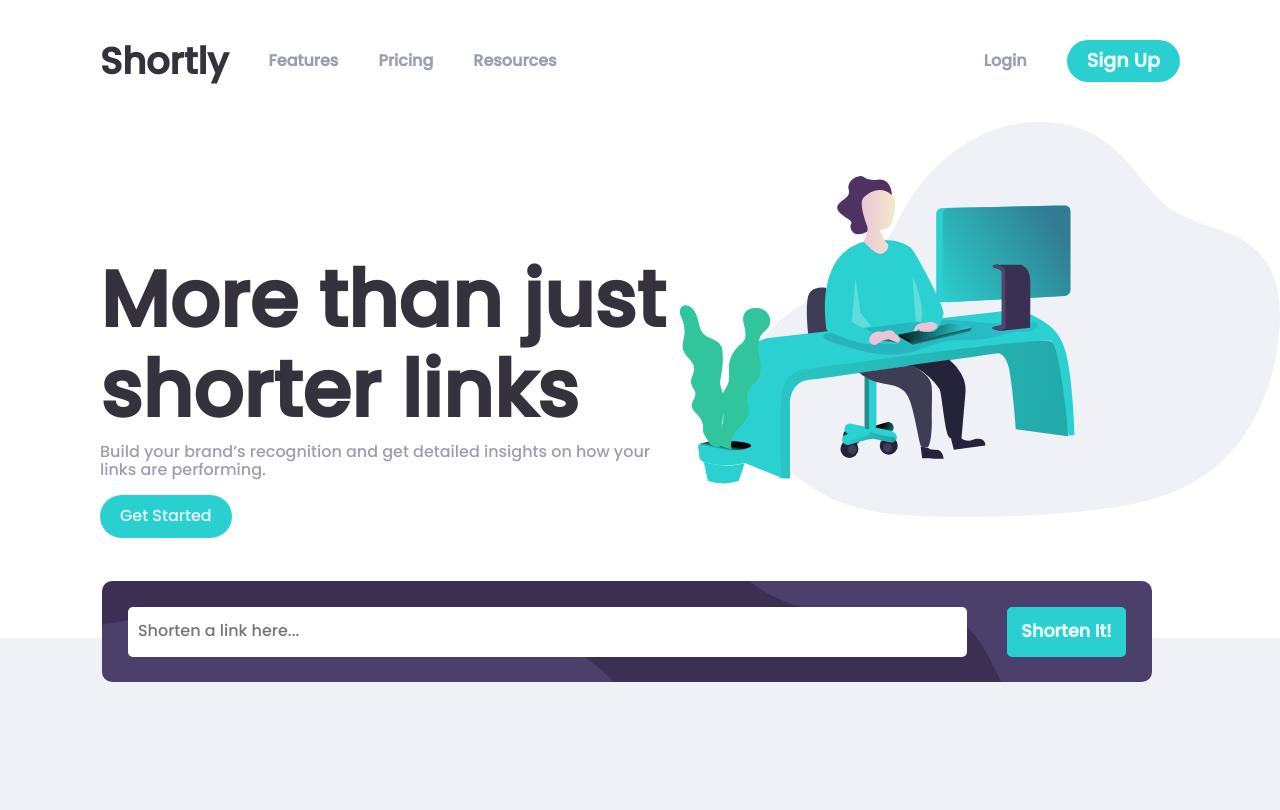
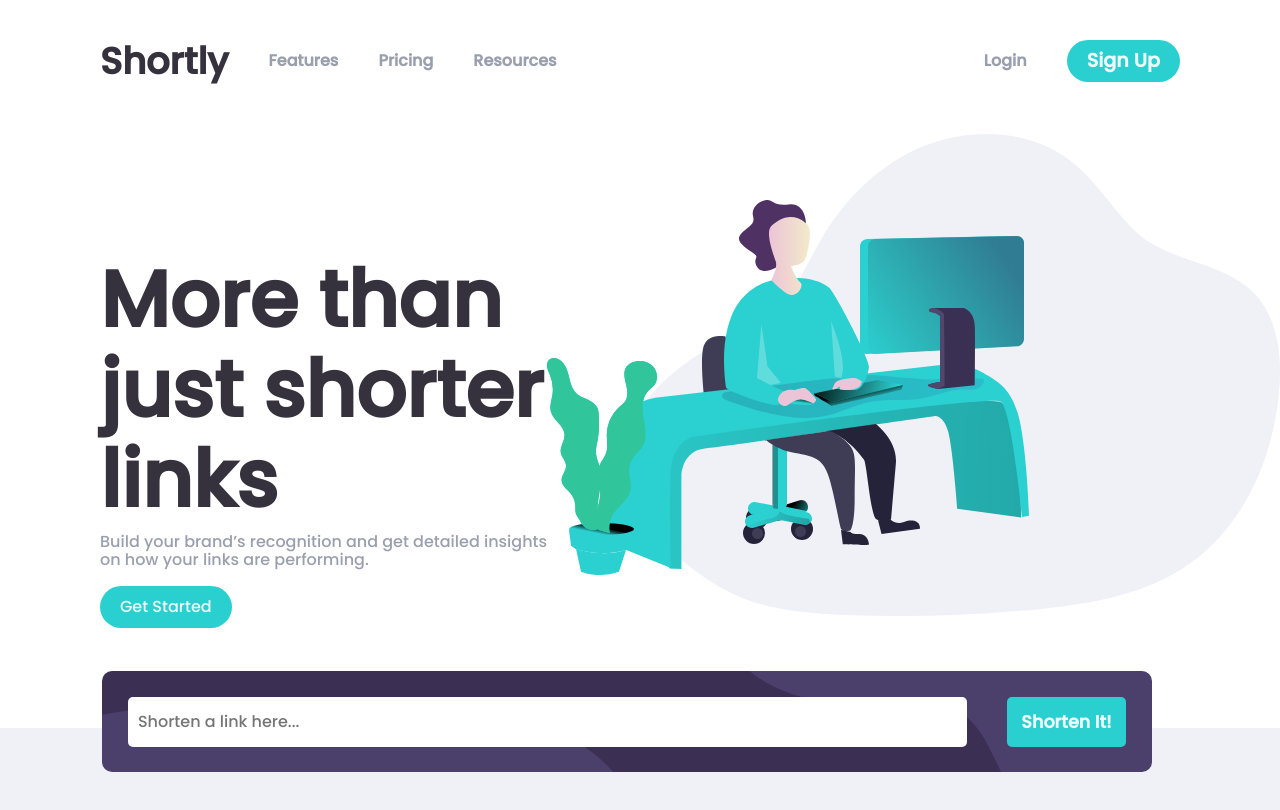
Before and after one commit to iiitl/URL-Shortener, a plain HTML site: page index.html in a window 1280 px wide. Shown: the top 810 px of the page. Drawn offline with nearby package versions, Linux system fonts and the light colour scheme.

Commit message:
Aligned hero image with hero text

```diff
--- a/index.css
+++ b/index.css
@@ -48,7 +48,7 @@ nav > a:hover{
 .more{
     margin-top: 80px;
     margin-left: 100px;
-    width: fit-content;
+    width: 100%;
 }
 .h11{
     font-size: 4.9em;
@@ -63,7 +63,14 @@ nav > a:hover{
 }
 .first{
     display: flex;
+    flex-wrap: nowrap;
     margin-bottom: 100px;
+}
+.firstimg{
+    width: 100%;
+    display: flex;
+    align-items: center;
+    justify-content: center;
 }
 .first > img{
     width: 600px;
--- a/index.html
+++ b/index.html
@@ -20,7 +20,9 @@
                 <p class="p1">Build your brand’s recognition and get detailed insights on how your links are performing.</p>
                 <button id="gstarted">Get Started</button>
             </div>
-            <img src="images/illustration-working.svg" alt="" id="working">
+            <div class="firstimg">
+                <img src="images/illustration-working.svg" alt="" id="working">
+            </div>
         </div>
 
 
```
